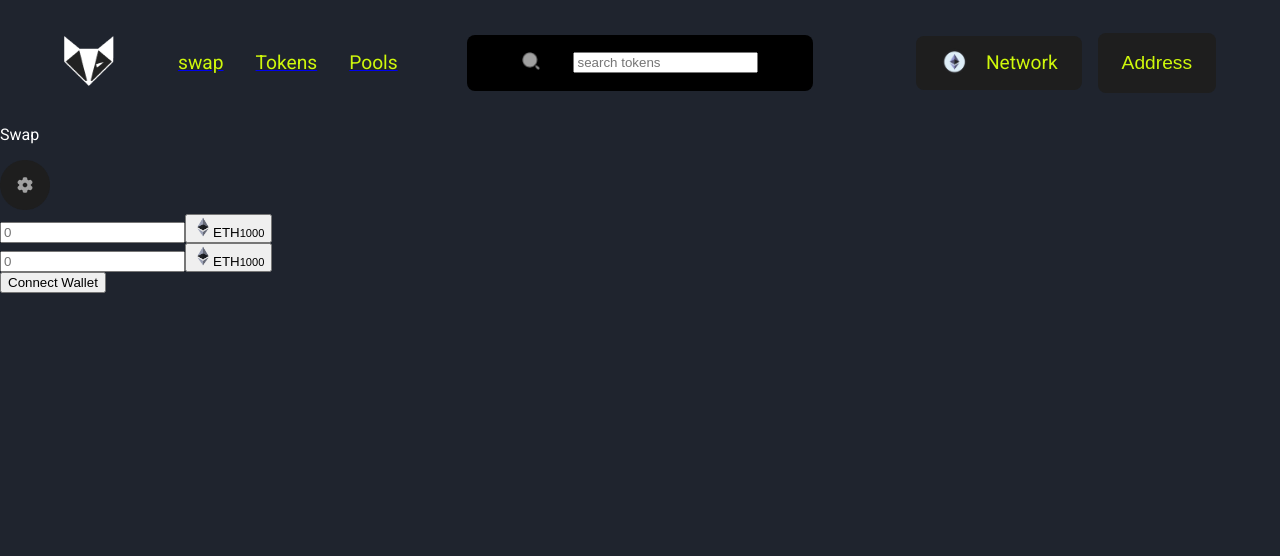
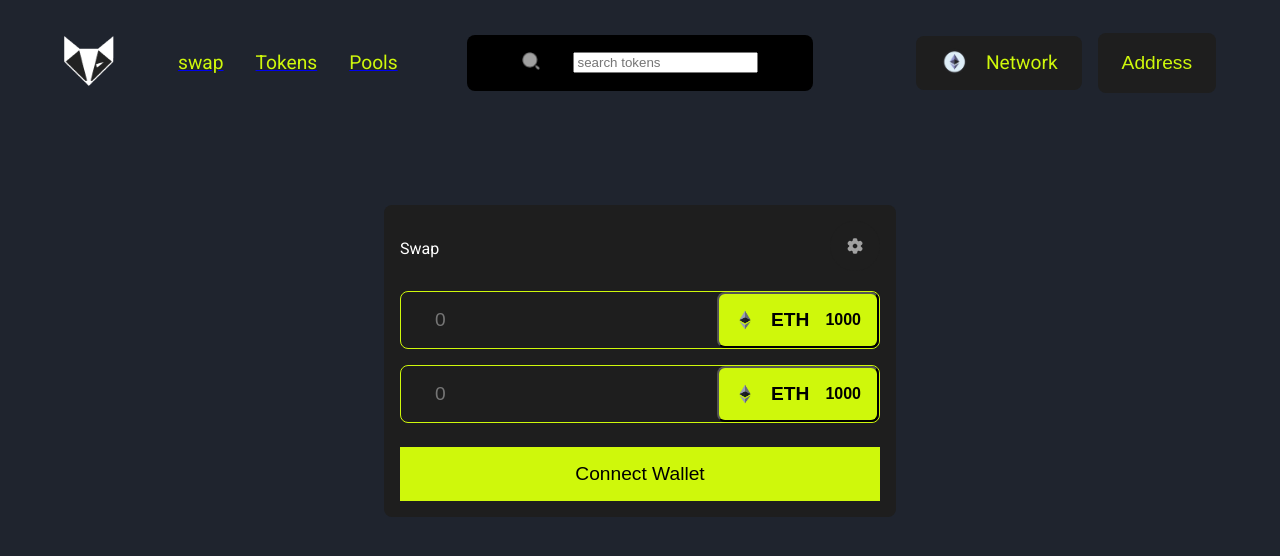
Before and after one commit to mahideveloper1/TokenSwap-App, a Next.js app: page / in a window 1280 px wide. Shown: the top 556 px of the page. Built offline with nearby package versions, Linux system fonts and the light colour scheme.

Commit message:
updated herosection

```diff
--- a/Components/HeroSection/HeroSection.jsx
+++ b/Components/HeroSection/HeroSection.jsx
@@ -65,6 +65,22 @@
           <button className={Style.HeroSection_box_btn}>Swap</button>
         )}
       </div>
+
+      {openSetting && <Token openSetting={openSetting} />}
+      {openToken && (
+        <SearchToken
+          openToken={setOpenToken}
+          tokens={setTokenOne}
+          tokenData={tokenData}
+        />
+      )}
+      {openToken && (
+        <SearchToken
+          openToken={setOpenTokensTwo}
+          tokens={setTokenTwo}
+          tokenData={tokenData}
+        />
+      )}
     </div>
   );
 };
--- a/Components/HeroSection/HeroSection.module.css
+++ b/Components/HeroSection/HeroSection.module.css
@@ -0,0 +1,73 @@
+.HeroSection {
+  width: 90%;
+  margin: 2rem auto;
+  display: flex;
+  align-items: center;
+  justify-content: center;
+}
+
+.HeroSection_box {
+  margin-top: 5rem;
+  background-color: #1e1e1e;
+  padding: 1rem;
+  border-radius: 0.5rem;
+  width: 30rem;
+}
+
+.HeroSection_box_heading {
+  display: flex;
+  align-items: center;
+  justify-content: space-between;
+}
+
+.HeroSection_box_input {
+  display: flex;
+  align-items: center;
+  justify-content: space-between;
+  border: 1px solid #cff80b;
+  border-radius: 0.5rem;
+  padding-left: 2rem;
+  margin-top: 1rem;
+}
+
+.HeroSection_box_input input {
+  border: 0;
+  outline: 0;
+  background-color: transparent;
+  color: #cff80b;
+  font-size: 1.2rem;
+}
+
+.HeroSection_box_input button {
+  display: flex;
+  align-items: center;
+  justify-content: space-between;
+  gap: 1rem;
+  line-height: 0;
+  background-color: #cff80b;
+  padding: 1rem;
+  font-size: 1.2rem;
+  font-weight: 700;
+  border-radius: 0.5rem;
+}
+.HeroSection_box_btn {
+  background-color: #cff80b;
+  border: 0;
+  outline: 0;
+  width: 100%;
+  margin-top: 1.5rem;
+  padding: 1rem;
+  font-size: 1.2rem;
+}
+
+@media only screen and (max-width: 35em) {
+  .HeroSection {
+    width: 95%;
+  }
+  .HeroSection_box {
+    width: 95%;
+  }
+  .HeroSection_box_input {
+    width: 50%;
+  }
+}
--- a/Components/NavBar/NavBar.module.css
+++ b/Components/NavBar/NavBar.module.css
@@ -90,7 +90,7 @@
   gap: 1rem;
 }
 
-@media only screen and (max-width: 35rem) {
+@media only screen and (max-width: 35em) {
   .NavBar {
     width: 90%;
   }
--- a/Components/TokenList/TokenList.module.css
+++ b/Components/TokenList/TokenList.module.css
@@ -53,7 +53,7 @@
   font-weight: 700;
 }
 
-@media only screen and (max-width: 35rem) {
+@media only screen and (max-width: 35em) {
   .TokenList {
     margin-left: -0rem;
     width: 90%;
```
